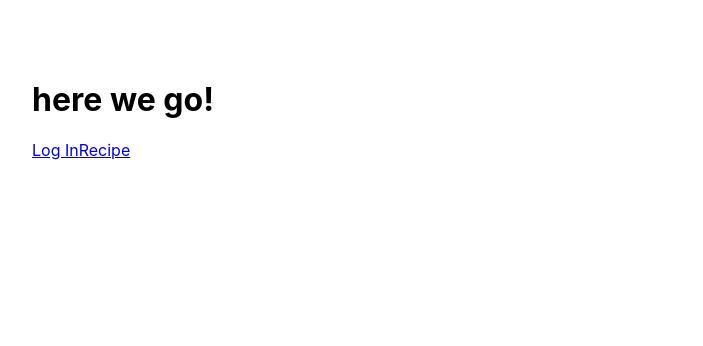
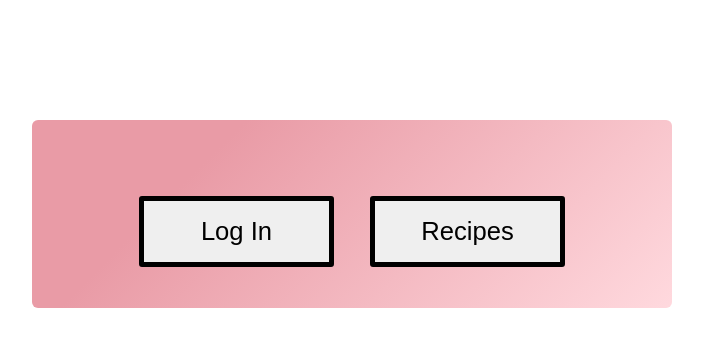
Before and after one commit to LockettPundt/React-recipe-blog, a React (Create React App) app: page / in a window 1280 px wide. Shown: the top 346 px of the page, without its empty margins (288-991 px from the left). Built offline with nearby package versions, Linux system fonts and the light colour scheme.

Commit message:
added some styled components and click handlers for the buttons to link to the right spots.

```diff
--- a/src/App.js
+++ b/src/App.js
@@ -1,11 +1,43 @@
 import React, { useState, useEffect } from 'react';
 import { BrowserRouter as Router, Route } from 'react-router-dom';
-import Styled from 'styled-components';
+import styled from 'styled-components';
 import axios from 'axios';
 import Recipes from './components/Recipes';
 import LogIn from './components/LogIn';
 import SingleRecipe from './components/SingleRecipe';
-import Wrapper from './components/Wrapper'
+import Wrapper from './components/Wrapper';
+
+
+const Button = styled.button`
+  font-size: 2vw;
+  margin: 2vw 2vh;;
+  width: 32%;
+  border-radius: 3px;
+  color: black;
+  border: 5px solid black;
+  padding: 2vh;
+
+  &:hover {
+    border: 5px solid white;
+    color: #e99ba6;
+    background-color: rgb(23, 23, 23)
+
+  }
+`
+const Title = styled.h1`
+  font-size: 4vw;
+  color: linear-gradient(315deg, #ffd9de 0%, #e99ba6 74%);
+`
+
+const Section = styled.div`
+  text-align: center;
+  padding: 2vh;
+  border-radius: 6px;
+  margin: 15vh 0vh;
+  background-color: #ffd9de;
+  background-image: linear-gradient(315deg, #ffd9de 0%, #e99ba6 74%);
+
+`
 
 const App = () => {
   const [testInfo, setTestInfo ] = useState([]);
@@ -18,16 +50,26 @@ const App = () => {
     fetchData();
   }, []);
 
-  //console.log(testInfo);
+  const handleClickRecipes = () => {
+
+    window.location.href = '/recipes';
+  }
+
+  const handleClickLogIn = () => {
+    window.location.href = '/user/login'
+  }
 
 
   return (
     <Wrapper>
       <Router>
         <Route path='/' exact>
-          <h1>{testInfo.title}here we go!</h1>
-          <a href="/user/login">Log In</a>
-          <a href="/recipes">Recipe</a>
+          <Section>
+              <Title>{testInfo.title}</Title>
+              <Title></Title>
+              <Button type="button"  onClick={handleClickLogIn}>Log In</Button>{' '}
+              <Button type="button" onClick={handleClickRecipes}>Recipes</Button>
+            </Section>
         </Route>
         <Route path='/singlerecipe/:id?' exact component={SingleRecipe} />
         <Route path='/recipes' component={Recipes} />
```
